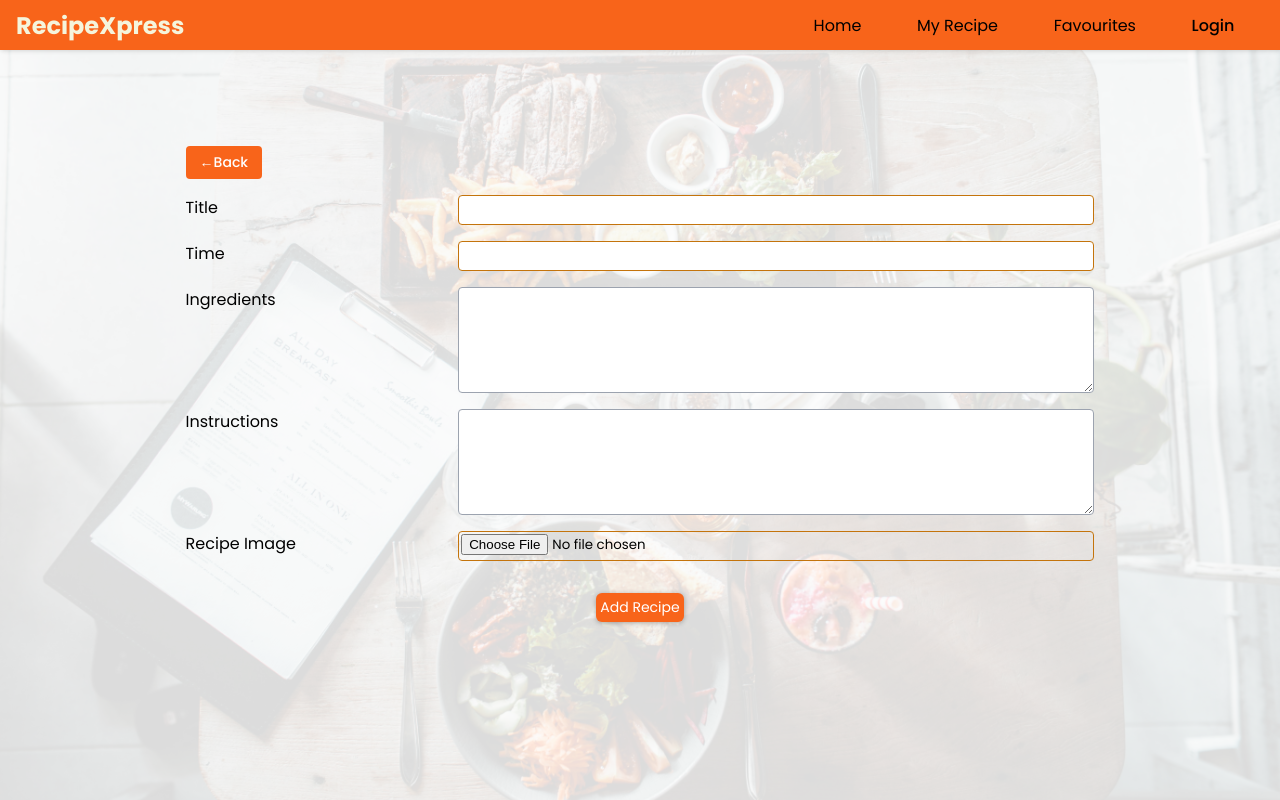
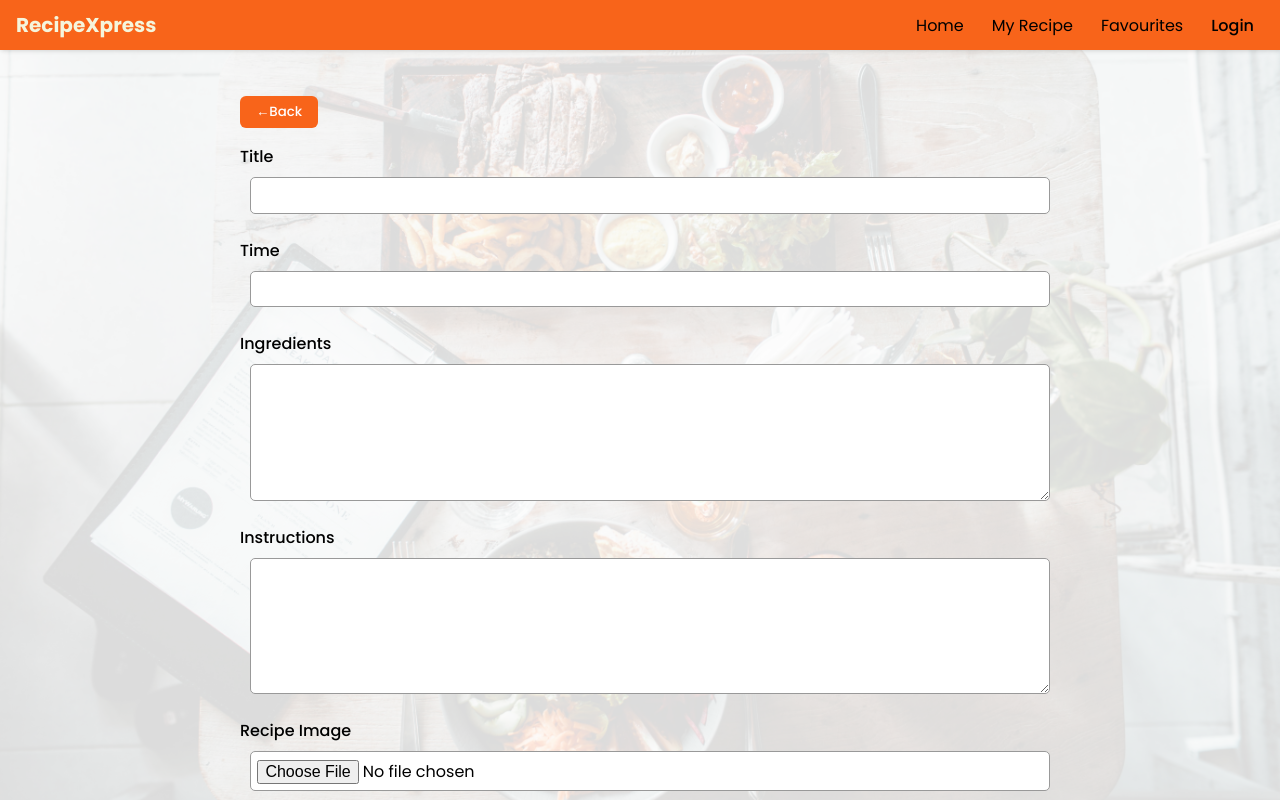
Before and after one commit to chaitanyaB12/RecipeXpress, a React (Vite) app in the folder Frontend/Food-blog-app/: page /addRecipe in a window 1280 px wide. Shown: the top 800 px of the page. Built offline with nearby package versions, Linux system fonts and the light colour scheme; no server answers.

Commit message:
Update CSS

```diff
--- a/Frontend/Food-blog-app/src/App.css
+++ b/Frontend/Food-blog-app/src/App.css
@@ -1,518 +1,424 @@
 @import url('https://fonts.googleapis.com/css2?family=Poppins:ital,wght@0,100;0,200;0,300;0,400;0,500;0,600;0,700;0,800;0,900;1,100;1,200;1,300;1,400;1,500;1,600;1,700;1,800;1,900&display=swap');
-
-
-body::before {
-  content: "";
-  position: fixed;
-  top: 0;
-  left: 0;
-  width: 100%;
-  height: 100%;
-  background-image: url("/kitchen.jpg"); /* ✅ path from public folder */
-  background-size: cover;
-  background-position: center;
-  background-repeat: no-repeat;
-  opacity: 0.15;
-  z-index: -1;
-}
 
 html, body {
   height: 100%;
   margin: 0;
   padding: 0;
 }
-
 #root {
   display: flex;
   flex-direction: column;
   min-height: 100vh;
 }
-
 main {
   flex: 1;
 }
 
-
+/* Base */
 * {
+  box-sizing: border-box;
+  margin: 0;
   padding: 0;
-  margin: 0;
-  box-sizing: border-box;
   font-family: "Poppins", sans-serif;
 }
+body::before {
+  content: "";
+  position: fixed;
+  top: 0; left: 0;
+  width: 100%; height: 100%;
+  background: url("/kitchen.jpg") center/cover no-repeat;
+  opacity: 0.15;
+  z-index: -1;
+}
 
+/* HEADER / NAV */
 header {
+  position: fixed; top: 0; left: 0;
   width: 100vw;
   display: flex;
   justify-content: space-between;
   align-items: center;
-  box-shadow: 1px 0 5px rgba(0, 0, 0, 0.2);
-  position: fixed;
-  top:0;
+  background: #f8641a;
+  box-shadow: 1px 0 5px rgba(0,0,0,0.2);
   z-index: 10;
-  background-color: #f8641a;
+}
+header h2 {
+  margin-left: 1rem;
+  color: beige;
+  font-size: 1.25rem;
+}
+header ul {
+  display: flex;
+  flex-wrap: nowrap;
+  overflow-x: auto;
+  gap: 0.5rem;
+  padding: 0 1rem;
+  height: 50px;
+  align-items: center;
+}
+header ul::-webkit-scrollbar {
+  height: 5px;
+}
+header ul::-webkit-scrollbar-thumb {
+  background: rgba(0,0,0,0.2);
+  border-radius: 3px;
+}
+header ul li {
+  list-style: none;
+  flex: 0 0 auto;
+}
+header ul li a,
+header ul li .login {
+  display: inline-block;
+  padding: 2px 10px;
+  border-radius: 10px;
+  text-decoration: none;
+  color: black;
+  transition: background 0.3s, color 0.3s;
+}
+header ul li a:hover,
+header ul li .login:hover {
+  background: #f0dada;
+  color: rgb(16,111,227);
+}
+.active {
+  background: #f6d9abfc !important;
+  color: black !important;
 }
 
-.active{
-  color:black !important ;
-  background-color: #f6d9abfc;
-
+/* HERO & WAVE */
+section {
+  width: 90%;
+  margin: 6rem auto 0;
+  padding-bottom: 4rem; /* extra bottom space so wave never covers content */
+}
+.home {
+  display: flex;
+  gap: 10rem;
+  position: relative;
+  z-index: 1; /* sit above the wave */
+}
+.home .left h2 {
+  margin: 4rem 0;
+  font-size: 1.5rem;
+}
+.home button {
+  display: inline-block;
+  background: #213547;
+  color: white;
+  border: none;
+  padding: 0.5rem 1rem;
+  cursor: pointer;
+}
+.home button:hover {
+  background: #f1e167;
+}
+.right img {
+  width: 100%;
+  max-width: 800px;
+  height: auto;
+  object-fit: cover;
+  border-radius: 4%;
+  box-shadow: 0 6px 20px rgba(0,0,0,0.15);
 }
 
-header ul{
-  width: 40%;
-  height: 50px;
-  display: flex;
-  justify-content: space-evenly;
-  align-items: center;
-
-
+.bg {
+  position: relative;
+  width: 100%;
+  overflow: hidden;
+  z-index: 0; /* wave behind everything */
+  height: 20vw;
+  max-height: 200px;
+  padding-bottom: 22.22%;
+}
+.bg svg {
+  position: absolute;
+  top: 0; left: 0;
+  width: 100%; height: 100%;
 }
 
-header ul li{
-  list-style:none;
-  cursor: pointer;
-  border-radius: 12px;
+/* CARDS GRID */
+.card-container {
+  width: 80%;
+  max-width: 1000px;
+  margin: 2rem auto;
+  display: grid;
+  gap: 2.5rem;
+  grid-template-columns: repeat(auto-fit, minmax(13rem, 1fr));
+  justify-content: center;
 }
-
-li a{
-  color: black;
-  transition: all 0.3s;
-  padding:2px 10px;
-  border-radius: 10px;
-  text-decoration: none
-
-}
-
-
-
-li a:hover{
-  color:rgb(16, 111, 227);
-  background-color: #f0dada;
-
-}
-
-li .login{
-  font-size: 16px;
-  font-weight: 500;
-  border-radius: 10px;
-  padding:2px 10px;
-}
-
-li .login:hover{
-  color:rgb(16, 111, 227);
-  background-color: #f0dada;
-
-}
-.title{
-  color: beige;
-}
-
-.title-name{
-  color: rgb(118, 104, 79);
-
-}
-header h2{
-  margin-left: 1rem;
-}
-
-section{
-  height: 100vh;
-  width: 90%;
+.card {
+  background: bisque;
+  width: 13rem;
+  max-width: 260px;
+  height: 260px;
   margin: 0 auto;
-}
-
-.home{
-  display: flex;
-  margin-top: 6rem;
-  gap:10rem;
-  position: relative;
-}
-
-/* .home .left h1{
-  margin-bottom: 1rem;
-} */
-
-.right{
-
-  margin-left: 50px;
-  position: relative;
- }
-
- .right img {
-  object-fit: cover;
-  border-radius: 4%;
-  box-shadow: 0 6px 20px rgba(0, 0, 0, 0.15);
-  /* border: 2px solid #fff; */
-}
-
-
-
-.home button{
-  color: white;
-  border:none;
-  background-color: #213547;
-  width: 200px;
-  padding: 0.5rem;
-  border-radius: 0;
-}
-
-.home a:hover{
-  color: white;
-  background-color: #f1e167;
-}
-
-.home .left h2{
-  margin:4rem 0;
-  display: flex;
-  overflow-y:visible
-
-}
-
-.bg svg{
-  position: absolute;
-  bottom: 0;
-  width: 100%;
-}
-
-.card-container{
-  width: 80%;
-  margin: auto;
-  display: grid;
-  gap:2.5rem;
-  grid-template-columns: repeat(auto-fit,13rem);
-  cursor:pointer
-}
-
-.card{
-  background-color: bisque;
-  box-shadow: 0 1px 2px rgba(0, 0, 0, 0.5);
-  text-align: center;
   border-radius: 5px;
   overflow: hidden;
+  box-shadow: 0 1px 2px rgba(0,0,0,0.5);
   display: flex;
   flex-direction: column;
-  height: 260px;
 }
-
-.card img{
-  display: block;
-  width:100%;
+.card img {
+  width: 100%;
   height: 150px;
-  object-fit:fill;
-  border-top-left-radius: 5px;
-  border-top-right-radius:5px;
+  object-fit: fill;
 }
-
-.card:hover{
-  opacity: 0.67;
-}
-
-.card-body{
-  background-color: #fd780b;
+.card-body {
+  background: #fd780b;
   padding: 1rem;
-  flex:1;
+  flex: 1;
   display: flex;
   flex-direction: column;
   justify-content: space-between;
 }
-
-.card-body .title{
-  margin-bottom:5px;
-  font-size: 15px;
-  font-weight:500;
+.card-body .title {
+  font-size: 0.9rem;
+  font-weight: 500;
   white-space: nowrap;
   overflow: hidden;
   text-overflow: ellipsis;
 }
-
-.card-body .icons{
+.card-body .icons {
   display: flex;
   justify-content: space-between;
   align-items: center;
 }
-
-.card-body .timer{
+.card-body .timer {
   display: flex;
   align-items: center;
-  gap:2px;
-  font-size: 13px;
-  font-weight: 500;
+  gap: 0.25rem;
+  font-size: 0.8rem;
 }
+.action {
+  display: flex;
+  gap: 0.5rem;
+}
+.editIcon { font-size: 1.1rem; color: black; }
+.deleteIcon { font-size: 1.2rem; color: rgb(239,53,53); cursor: pointer; }
 
-.action{
-  display: flex;
-  font-size: 19px;
-  justify-content: space-between;
-  align-items: center;
-  width: 45px;
-}
-
-.editIcon{
-  color: black;
-  font-size: 18px;
-}
-
-.action a:hover{
-  color: black;
-}
-
-.deleteIcon{
-  color: rgb(239,53,53);
-  font-size: 20px;
-  cursor: pointer;
-}
-
-.modal{
+/* MODAL & FORMS */
+.modal {
   position: fixed;
-  top: 50%;
-  left: 50%;
-  transform:translate(-50%, -50%);
-  background-color: #fcb21ebe;
-  z-index: 10;
+  top: 50%; left: 50%;
+  transform: translate(-50%,-50%);
+  background: #fcb21ebe;
   padding: 2rem;
   border-radius: 6px;
-  border:none;
-  width: 40%;
+  z-index: 10;
+  width: 90%;
+  max-width: 400px;
 }
-
-
-
-
-.backdrop{
-  position: fixed;
-  top:0;
-  left: 0;
-  width: 100%;
-  height: 100vh;
-  background-color: rgba(0, 0, 0, 0.75);
+.backdrop {
+  position: fixed; inset: 0;
+  background: rgba(0,0,0,0.75);
   z-index: 9;
 }
 
-.form{
-  width: 71%;
-  margin: 0 auto;
-  text-align: center;
+.error { color: red; font-size: 0.8rem; }
+button.add-rec {
+  margin: 2rem 0;
+  background: #f8641a;
+  color: white;
+  border: none;
+  padding: 0.5rem 1rem;
+  border-radius: 6px;
 }
 
-.form-header{
-  background-color: #f8641a;
-  height: 3px;
-  text-align: center;
+/* DETAILS & EDIT PAGES */
+.outer-container {
+  width: 90%;
+  max-width: 700px;
+  margin: 6rem auto 2rem;
+  padding: 1rem;
 }
 
-.form-control{
+.recipe-details {
   display: flex;
-  justify-content: space-between;
-  gap:1rem;
+  flex-wrap: wrap;
+  gap: 2rem;
   margin-top: 1rem;
 }
-
-.form-control .input{
-  flex-basis: 70%;
-  border:1px solid rgb(196, 116, 12);
-  border-radius: 4px;
-  height: 30px;
-  padding: 2px;
+.recipe-details > div {
+  flex: 1;
+  min-width: 200px;
 }
 
-.form-control .input-textarea{
-  border: 1px solid rgb(156 163 175);
-  border-radius: 4px;
-  flex-basis: 70%;
-  padding: 2px;
-}
-.error{
-  color: rgb(241, 5, 5);
+/* FOOTER */
+.footer {
+  margin-top: auto;
+  background: #fd780b;
+  color: white;
+  text-align: center;
+  padding: 0.5rem 0;
 }
 
- .add-rec{ /*addrecipe page button */
-  margin:2rem 0;
-  border:none;
-  padding: 4px;
-  color: white;
-  border-radius: 6px;
-  background-color: #f8641a;
-  font-size: 14px;
-  box-shadow: 0 1px 5px rgba(0, 0, 0, 0.3);
+/* RESPONSIVE */
+@media (max-width: 768px) {
+  .home {
+    flex-direction: column-reverse;
+    align-items: center;
+    gap: 1.5rem;
+  }
+  .home .left,
+  .home .right {
+    width: 100%;
+    text-align: center;
+  }
+  .home .right img {
+    max-width: 90%;
+    height: auto;
+  }
+  section {
+    padding-bottom: 6rem;
+  }
+  .bg {
+    height: 25vw;
+    max-height: 150px;
+  }
 }
 
-.form p{
-  cursor: pointer;
-  display: inline;
-  border-bottom: 1px solid #fbba23;
-  font-size: 14px;
-  color: #89ff62;
-  margin-left: 18%;
+/* Container for Add Recipe / Edit Recipe page */
+.container{
+ width: 100%;
+  padding: 6rem 1rem 2rem;
+  display: flex;
+  justify-content: center;
+}
+.container.add-recipe {
+  width: 100%;
+  padding: 6rem 1rem 2rem;
+  display: flex;
+  justify-content: center;
 }
 
-.logindata{
-  background-color: #faf59e;
+/* Main form styling */
+.form {
+  width: 100%;
+  max-width: 800px;
+  display: flex;
+  flex-direction: column;
+  gap: 1.5rem;
+}
+
+/* Align form controls uniformly */
+.form-control {
+  display: flex;
+  flex-direction:column;
+  gap: 0.5rem;
+}
+
+/* Labels */
+.form-control label {
+  font-weight: 500;
+  font-size: 1rem;
+}
+
+/* Inputs and textareas - full width */
+.form-control input,
+.form-control textarea {
+  padding: 0.3rem;
+  font-size: 1rem;
+  border: 1px solid #999;
+  border-radius: 5px;
+  background-color: white;
+  width: 100%;
+  margin-left: 10px;
+}
+
+/* File input override */
+.form-control input[type="file"] {
+  padding: 0.4rem;
+}
+
+/* addrecipe button share your recipe */
+.home-button, .editback-button{
+   align-self: flex-start;
+  background-color: #f8641a;
+  color: white;
+  padding: 6px 16px;
   border: none;
   border-radius: 6px;
-  padding: 4px 8px;
-  margin-top: 3%;
-  margin-left:20%;
-
+  font-weight: 500;
+  cursor: pointer;
+  margin-bottom: -0.5rem;
+}
+/* Back button aligned to top-left */
+.back-button {
+  align-self: flex-start;
+  background-color: #f8641a;
+  color: white;
+  padding: 6px 16px;
+  border: none;
+  border-radius: 6px;
+  font-weight: 500;
+  cursor: pointer;
+  margin-bottom: -0.5rem;
 }
 
-.container{
-  display: flex;
-  justify-content: center;
-  align-items: center;
-  width: 100%;
-  height: 100vh;
-}
-
-.add-recipe{
-  width: 100%;
-}
-
-.recipe{
-  margin-bottom: 2rem;
-  padding-bottom: 2rem;
-}
-
-.footer{
-  width:100%;
-  height: 30px;
+/* Add Recipe button centered */
+.add-rec, .editdone {
+  align-self: center;
+  background-color: #f8641a;
   color: white;
-  background-color: #fd780b;
-  position:relative;
-  text-align: center;
-  margin-top: 1rem;
-  padding-top: 2px;
-  font-size: 14px;
-}
-
-.outer-container{
-  width: 70%;
-  margin: 100px auto;
-  height: fit-content;
-
-}
-
-.black-button{ /*recipedetail page */
-  margin: 1rem 0;
-  padding: 6px 14px;
-  color: white;
-  background-color: #f8641a;
+  padding: 8px 20px;
   border: none;
-  border-radius: 4px;
+  border-radius: 6px;
+  font-weight: 500;
+  font-size: 15px;
   cursor: pointer;
-  font-weight: 500;
-}
-
-.home-button { /*addrecipe page back button*/
-  margin-bottom: 1rem;
-  padding: 6px 14px;
-  background-color: #f8641a;
-  border:none;
-  display: flex;
-  flex-direction: column;
-  justify-content: flex-start;
-  align-items: flex-start;
-  border-radius: 4px;
-  color: white;
-  cursor: pointer;
-  font-weight: 500;
-  font-size: 14px;
-}
-
-
-
-.editback-button{/*edit page button */
-  display: flex;
-  color: white;
-  background-color: #f8641a;
-  margin: 1rem 0;
-  padding: 6px 14px;
-  border: none;
-  border-radius: 4px;
-  cursor: pointer;
-  font-weight: 500;
-}
-
-.editdone{
-  background-color: #f8641a;
-  margin: 1rem 0;
-  margin-left: 140px;
-  padding: 6px 14px;
-  border: none;
-  border-radius: 4px;
-  color: white;
-  cursor: pointer;
-  font-weight: 500;
-
-}
-
-.back-button:hover{
-  background-color: #c0ede0;
-}
-
-.outer-container .profile{
-  display: flex;
-  gap:1rem;
-  align-items: center;
-}
-
-.outer-container .title{
-  margin: 1rem 0;
-  text-transform: uppercase;
-}
-
-.outer-container .recipe-details{
-  display: flex;
-  gap: 3rem;
-  align-items: justify;
-  margin-top: 1rem;
-}
-
-
-.navhead{
-  color: beige;
-}
-
+};
 
 .dropdown {
   position: relative;
-  cursor: pointer;
+  display: inline-block;
 }
 
+/* Profile button */
+.login {
+  font-size: 16px;
+  font-weight: 500;
+  padding: 6px 12px;
+  border-radius: 8px;
+  cursor: pointer;
+  white-space: nowrap;
+  transition: background-color 0.3s ease;
+}
 
+.login:hover {
+  background-color: white;
+  color: rgb(16, 111, 227);
+}
+
+/* Corrected dropdown menu styling */
 .dropdown-menu {
   position: absolute;
-  top: 55px;
-  right: 0px;
-  background-color: rgba(217, 148, 148, 0.804);
+  top: 110%; /* push slightly below the navbar */
+  right: 1.6%;
+  background-color: white;
   border: 2px solid #f37928;
-  padding: 8px 30px;
-  list-style: none;
-  box-shadow: 0 4px 10px rgba(0, 0, 0, 0.1);
-  z-index: 100;
-  border-radius: 5px;
-  min-width: 450px;
+  border-radius: 8px;
+  padding: 1px 0;
+  min-width: 180px;
+  box-shadow: 0 4px 12px rgba(0, 0, 0, 0.1);
+  z-index: 999;
 }
 
-.dropdown-item {
-  width: 50%;
-  margin: 1px;
-  padding: 2px 10px;
+/* Individual dropdown items */
+.dropdown-menu .dropdown-item,
+.dropdown-menu .dropdown-items {
+  padding: 6px 20px;
+  font-size: 14px;
   color: black;
-  font-size: 14px;
-  transition: background-color 0.3s;
-  border-radius: 50px;
-  text-overflow: ellipsis;
-  overflow: hidden;
-  text-align: center;
-  /* background-color: #f8d59d; */
+  text-align: left;
+  cursor: pointer;
+  transition: background-color 0.2s ease;
+  white-space: nowrap;
 }
 
-.dropdown-item:hover {
-   color:rgb(196,208,218);
-  /* background-color: #f0dada; */
+.dropdown-menu .dropdown-item:hover,
+.dropdown-menu .dropdown-items:hover {
+  /* background-color: white; */
+  border-radius: 5px;
+  color: blue;
 }
-
-.dropdown-items:hover {
-   color:rgb(196, 208, 218);
-  /* background-color: #f0dada; */
-}
--- a/Frontend/Food-blog-app/src/pages/AddFoodRecipe.jsx
+++ b/Frontend/Food-blog-app/src/pages/AddFoodRecipe.jsx
@@ -43,19 +43,20 @@ export default function AddFoodRecipe() {
   formData.append("ingredients", cleanedIngredients.join(","));
   formData.append("file", recipeData.file);
 
+
   await axios.post(`${BASE_URL}/recipe`, formData, {
     headers: {
-      'Content-Type': 'multipart/form-data',
+      // 'Content-Type': 'multipart/form-data',
       'authorization': 'bearer ' + localStorage.getItem("token")
     }
   }).then(() => navigate("/"));
-};
+  }
 
     return (
         <>
             <div className='container add-recipe'>
              <form className='form' onSubmit={onHandleSubmit}>
-                <button onClick={()=>navigate(-1)} className='home-button'>←Back</button>
+                <button type='button' onClick={()=>navigate(-1)} className='home-button'>←Back</button>
                     <div className='form-control'>
                         <label>Title</label>
                         <input type="text" className='input' name="title" onChange={onHandleChange} required></input>
--- a/Frontend/Food-blog-app/src/pages/EditRecipe.jsx
+++ b/Frontend/Food-blog-app/src/pages/EditRecipe.jsx
@@ -67,7 +67,7 @@ export default function EditRecipe() {
         <>
         <div className='container'>
             <form className='form' onSubmit={onHandleSubmit}>
-                 <button onClick={()=>navigate(-1)} className='editback-button'>←Back</button>
+                 <button type='button' onClick={()=>navigate(-1)} className='editback-button'>←Back</button>
                 <div className='form-control'>
                     <label>Title</label>
                     <input type="text" className='input' name="title" onChange={onHandleChange} value={recipeData.title} required/>
```
